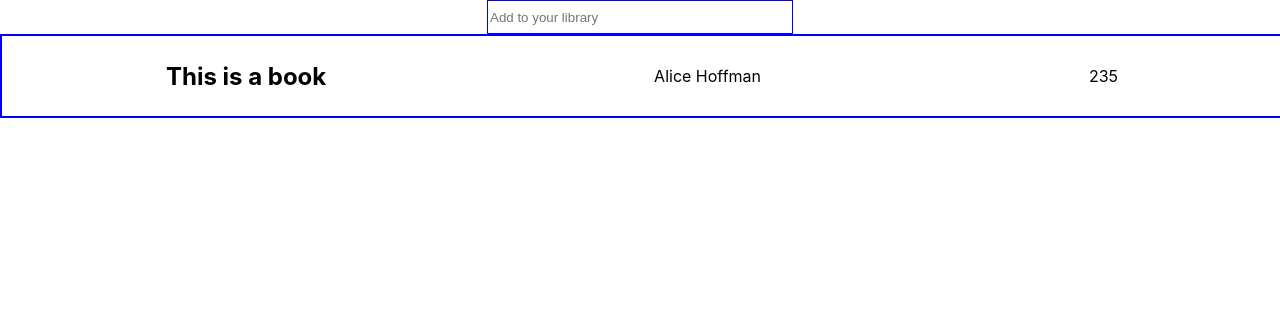
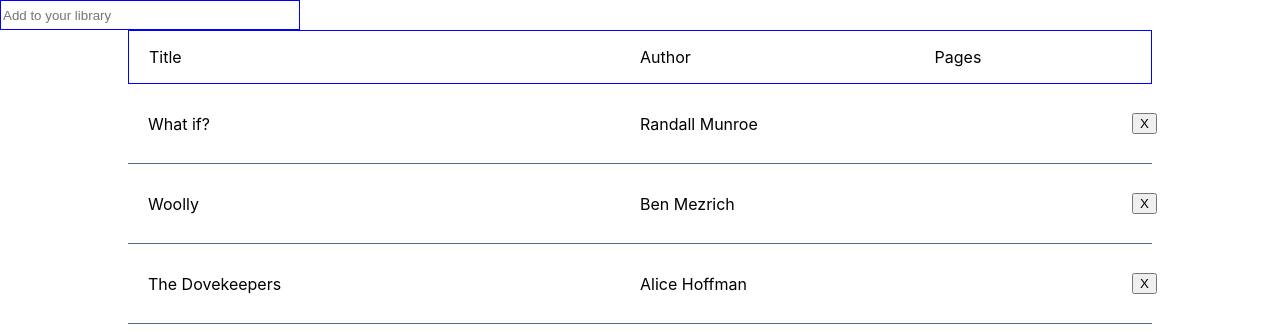
Before and after one commit to yirano/react-library, a React (Create React App) app: page / in a window 1280 px wide. Shown: the top 332 px of the page. Built offline with nearby package versions, Linux system fonts and the light colour scheme.

Commit message:
Add delete button to cards

```diff
--- a/src/App.css
+++ b/src/App.css
@@ -1,4 +1,3 @@
 .container {
   width: 100%;
-  text-align: center;
 }
--- a/src/App.js
+++ b/src/App.js
@@ -7,7 +7,23 @@ class App extends React.Component {
   constructor() {
     super();
     this.state = {
-      books: ['one', 'two', 'three']
+      books: [
+        {
+          title: 'What if?',
+          author: 'Randall Munroe',
+          id: 1
+        },
+        {
+          title: 'Woolly',
+          author: 'Ben Mezrich',
+          id: 2
+        },
+        {
+          title: 'The Dovekeepers',
+          author: 'Alice Hoffman',
+          id: 3
+        }
+      ]
     }
   }
   render(){
--- a/src/components/card-list/card-list.component.jsx
+++ b/src/components/card-list/card-list.component.jsx
@@ -3,7 +3,14 @@ import './card-list.styles.css';
 import {Card} from '../card/card.component'
 
 export const CardList = (props) => (
-  <div>
-    <Card />
+  <div className='card-list'>
+    <div className ='card-list-bar'>
+      <p className ='bar-title'>Title</p>
+      <p className ='bar-author'>Author</p>
+      <p className ='bar-pages'>Pages</p>
+    </div>
+    {props.books.map(book=> (
+      <Card key={book.id} book={book}/>
+    ))}
   </div>
 )
--- a/src/components/card-list/card-list.styles.css
+++ b/src/components/card-list/card-list.styles.css
@@ -0,0 +1,25 @@
+.card-list {
+  display: grid;
+  justify-items: center;
+}
+
+.card-list-bar {
+  display: flex;
+  width: 80%;
+  align-items: center;
+  justify-content: space-around;
+  border: 1px solid blue;
+  padding: 0 20px;
+}
+
+.bar-title {
+  flex: 0 0 50%;
+}
+
+.bar-author {
+  flex: 0 0 30%;
+}
+
+.bar-pages {
+  flex: 0 0 20%;
+}
--- a/src/components/card/card.component.jsx
+++ b/src/components/card/card.component.jsx
@@ -1,10 +1,15 @@
 import React from 'react';
 import './card.styles.css';
 
-export const Card = () => (
+function deleteCard(e){
+  console.log('clicked');
+}
+
+export const Card = (props) => (
   <div className = "card">
-    <h2>This is a book</h2>
-    <p className = 'author'>Alice Hoffman</p>
-    <p className = 'pageNumber'>235</p>
+    <p className='title'>{props.book.title}</p>
+    <p className = 'author'>{props.book.author}</p>
+    <p className = 'pages'>{props.book.pages}</p>
+    <button className = 'deleteCard' onClick={deleteCard}>X</button>
   </div>
 )
--- a/src/components/card/card.styles.css
+++ b/src/components/card/card.styles.css
@@ -1,8 +1,27 @@
+:root {
+  --dark-blue: rgb(22, 25, 33);
+  --grey-dark-blue: #28304a;
+  --grey-blue: #536398;
+}
+
 .card {
+  display: flex;
   height: 80px;
-  width: 100%;
-  border: 2px solid blue;
-  display: flex;
+  width: 80%;
+  border-bottom: 1px solid var(--grey-blue);
   align-items: center;
   justify-content: space-around;
+  padding: 0 20px;
 }
+
+.title {
+  flex: 0 0 50%;
+}
+
+.author {
+  flex: 0 0 30%;
+}
+
+.pages {
+  flex: 0 0 20%;
+}
--- a/src/components/input/input.styles.css
+++ b/src/components/input/input.styles.css
@@ -1,3 +1,11 @@
+*{
+  box-sizing: border-box;
+}
+:root {
+  --dark-blue: rgb(22, 25, 33);
+  --grey-dark-blue: #28304a;
+  --grey-blue: #536398;
+}
 input {
   height: 30px;
   width: 300px;
```
